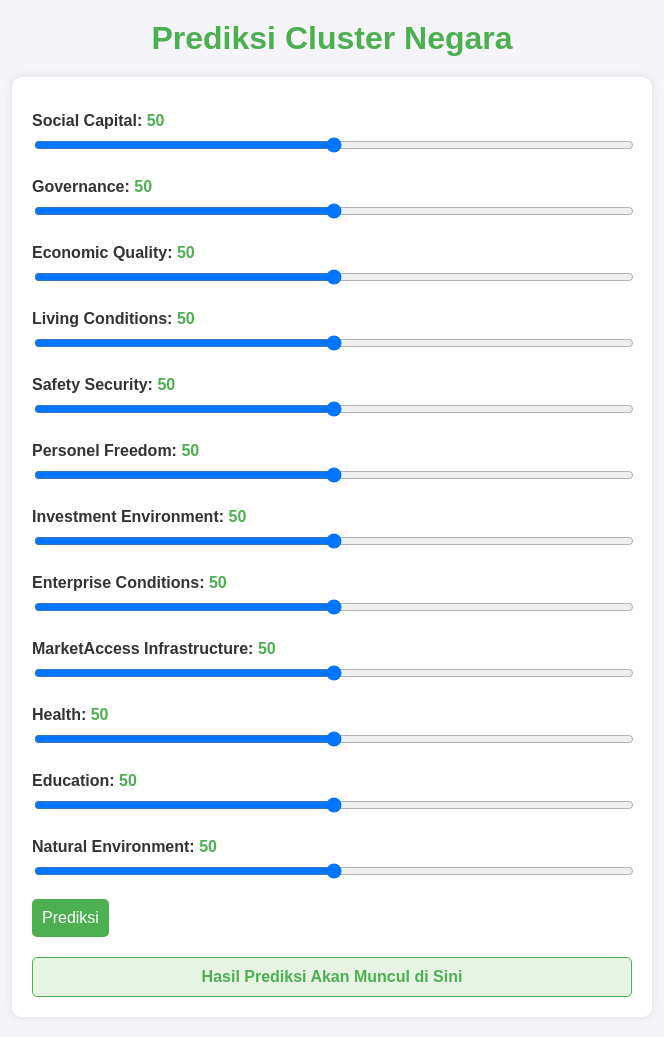
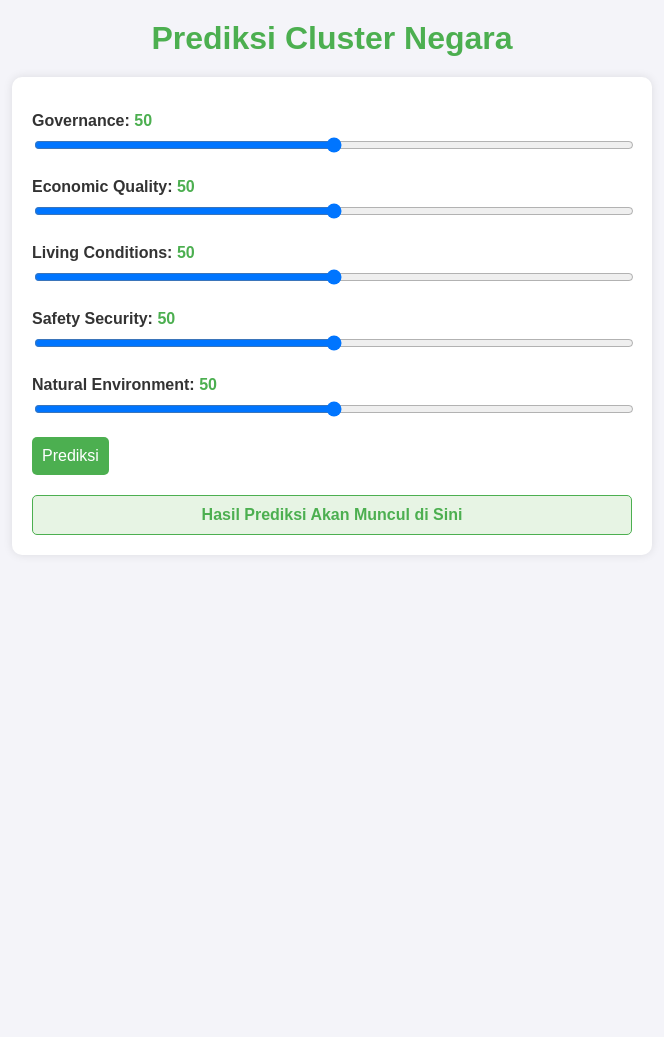
Before and after one commit to Ferituaku/Tubes_Machine_learning_Economy_Prediction, a Flask app: page / in a window 1280 px wide. Shown: the whole page, without its empty margins (308-972 px from the left). After the commit the page ends 535 px from the top, so only its background shows below. Run offline with Flask 3, Linux system fonts and the light colour scheme; parts of the project's set-up code (start-up, migrations or seed data) failed here and were passed over.

Commit message:
done insyaallah

```diff
--- a/templates/index.html
+++ b/templates/index.html
@@ -81,9 +81,6 @@
     <h1>Prediksi Cluster Negara</h1>
     <div class="container">
         <form id="predictionForm">
-            <label for="SocialCapital">Social Capital: <span id="val_SocialCapital">50</span></label>
-            <input type="range" id="SocialCapital" name="feature1" min="0" max="100" value="50"
-                oninput="updateValue('val_SocialCapital', this.value)">
 
             <label for="Governance">Governance: <span id="val_Governance">50</span></label>
             <input type="range" id="Governance" name="feature2" min="0" max="100" value="50"
@@ -100,6 +97,14 @@
             <label for="SafetySecurity">Safety Security: <span id="val_SafetySecurity">50</span></label>
             <input type="range" id="SafetySecurity" name="feature4" min="0" max="100" value="50"
                 oninput="updateValue('val_SafetySecurity', this.value)">
+
+            <label for="NaturalEnvironment">Natural Environment: <span id="val_NaturalEnvironment">50</span></label>
+            <input type="range" id="NaturalEnvironment" name="feature4" min="0" max="100" value="50"
+                oninput="updateValue('val_NaturalEnvironment', this.value)">
+
+            <!-- <label for="SocialCapital">Social Capital: <span id="val_SocialCapital">50</span></label>
+                <input type="range" id="SocialCapital" name="feature1" min="0" max="100" value="50"
+                    oninput="updateValue('val_SocialCapital', this.value)">
 
             <label for="PersonelFreedom">Personel Freedom: <span id="val_PersonelFreedom">50</span></label>
             <input type="range" id="PersonelFreedom" name="feature4" min="0" max="100" value="50"
@@ -128,11 +133,8 @@
             <input type="range" id="Education" name="feature4" min="0" max="100" value="50"
                 oninput="updateValue('val_Education', this.value)">
 
-            <label for="NaturalEnvironment">Natural Environment: <span id="val_NaturalEnvironment">50</span></label>
-            <input type="range" id="NaturalEnvironment" name="feature4" min="0" max="100" value="50"
-                oninput="updateValue('val_NaturalEnvironment', this.value)">
 
-
+ -->
 
             <button type="submit">Prediksi</button>
         </form>
```
Also changed, not shown: 5 other files.
